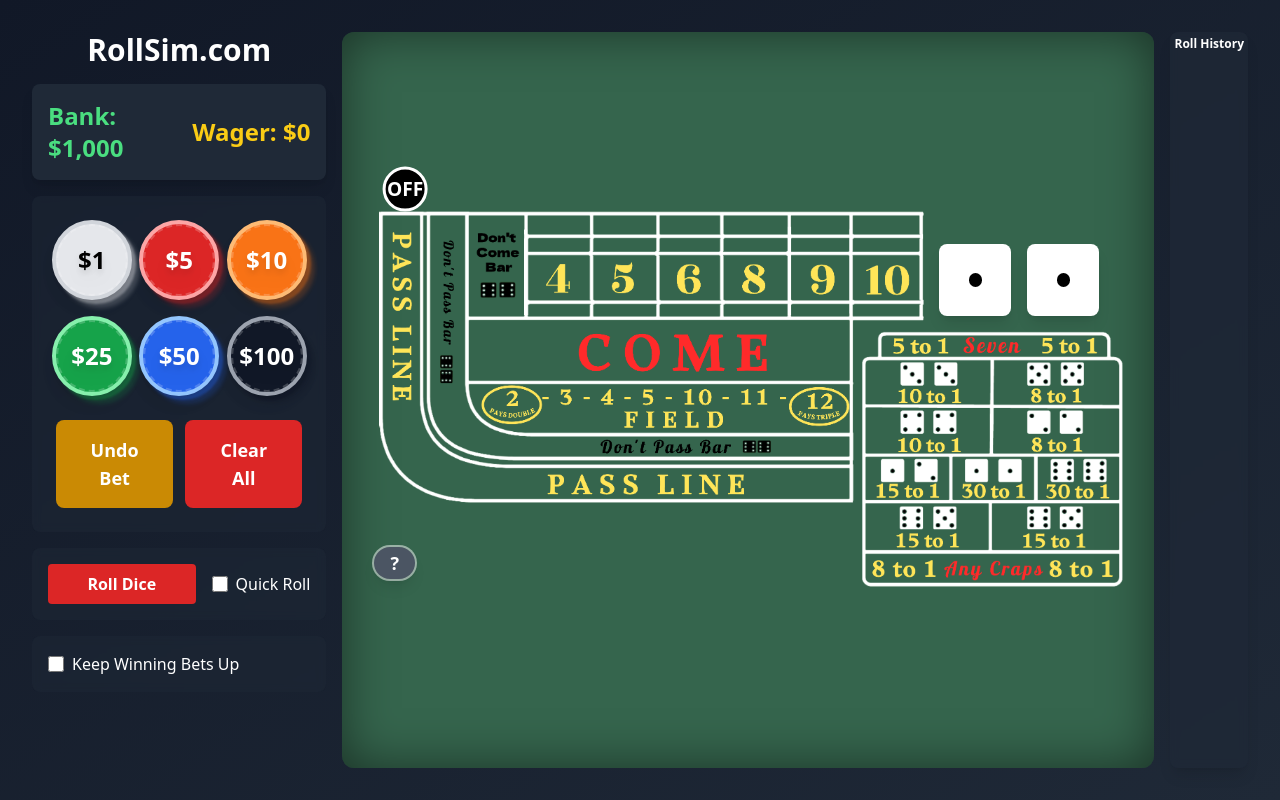
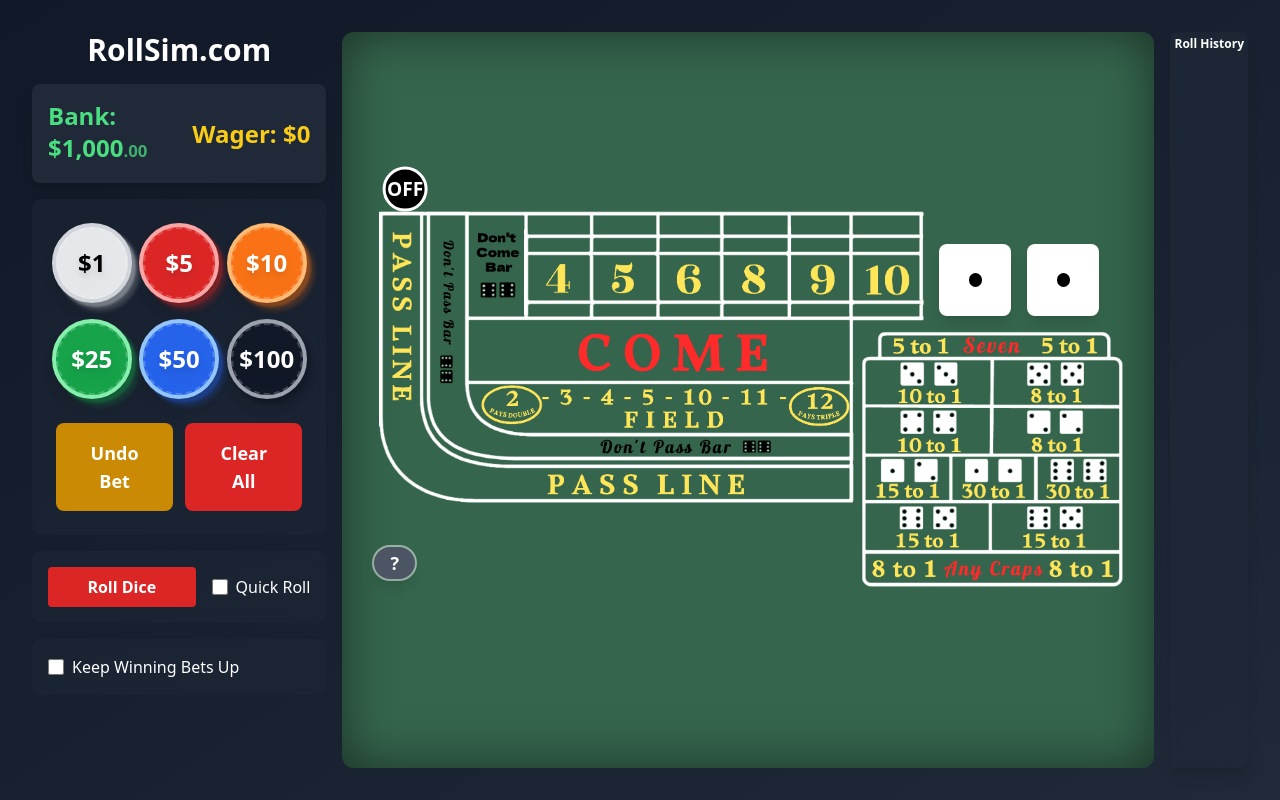
Before and after one commit to adamnelsonarcher/react-craps, a React (Create React App) app: page / in a window 1280 px wide. Built offline with nearby package versions, Linux system fonts and the light colour scheme.

Commit message:
added cents to balance total

```diff
--- a/src/components/AnimatedBalance.tsx
+++ b/src/components/AnimatedBalance.tsx
@@ -12,24 +12,31 @@ const AnimatedBalance: React.FC<AnimatedBalanceProps> = ({ value, className, ani
 
   useEffect(() => {
     if (animate) {
-      // Linear animation with fixed duration
       frameAnimate(motionValue, value, {
-        duration: 0.8,  // Half second duration
-        ease: "linear"  // Linear interpolation
+        duration: 0.8,
+        ease: "linear"
       });
     } else {
-      // Instant update
       motionValue.set(value);
     }
   }, [value, animate, motionValue]);
 
-  const formattedValue = useTransform(motionValue, (latest) => {
-    return `$${Math.floor(latest).toLocaleString()}`;
+  const dollars = useTransform(motionValue, (latest) => {
+    const parts = latest.toFixed(2).split('.');
+    return `$${parseInt(parts[0]).toLocaleString()}`;
+  });
+
+  const cents = useTransform(motionValue, (latest) => {
+    const parts = latest.toFixed(2).split('.');
+    return `.${parts[1]}`;
   });
 
   return (
     <motion.span className={className}>
-      {formattedValue}
+      <motion.span>{dollars}</motion.span>
+      <motion.span className="text-[0.7em] opacity-75">
+        {cents}
+      </motion.span>
     </motion.span>
   );
 };
--- a/src/components/ChipStack.tsx
+++ b/src/components/ChipStack.tsx
@@ -20,7 +20,7 @@ const CHIP_VALUES = [
 ];
 
 const ChipStack: React.FC<ChipStackProps> = ({ amount, position = 'center', areaId, isOff = false, isLocked = false }) => {
-  console.log('ChipStack rendered with:', { amount, position, areaId });
+  // console.log('ChipStack rendered with:', { amount, position, areaId });
 
   const optimalChip = CHIP_VALUES.find(chip => amount >= chip.value) || CHIP_VALUES[CHIP_VALUES.length - 1];
   const chipCount = Math.min(5, Math.ceil(amount / optimalChip.value));
```
